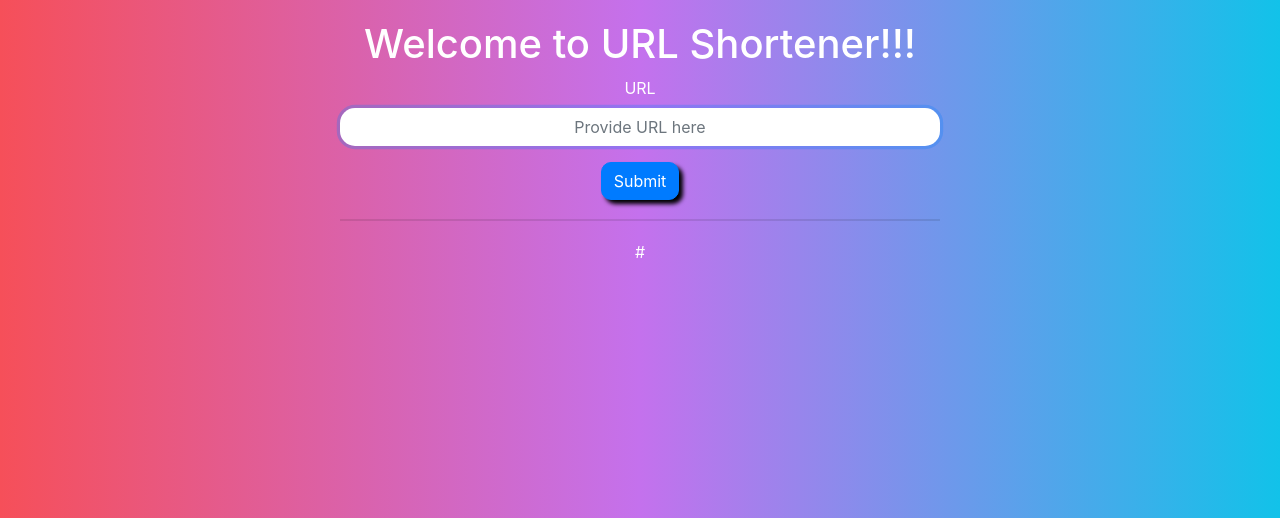
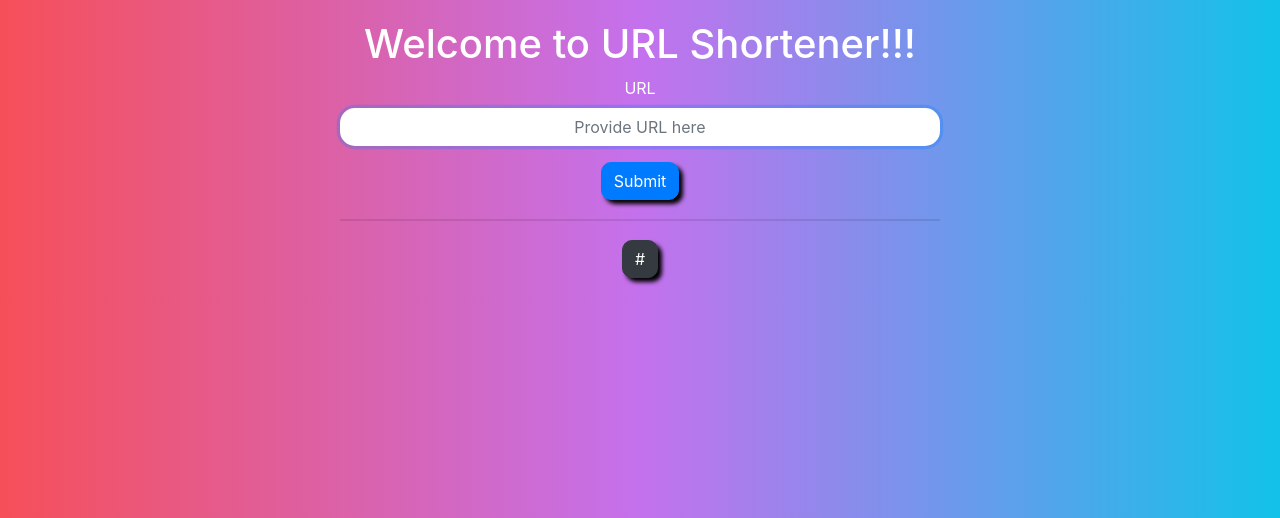
Before and after one commit to akashkhambay/coding_challenge_4, a Flask app: template templates/home.html in a window 1280 px wide. Shown: the part 56-574 px from the top of the page. Run offline with Flask 2, Linux system fonts and the light colour scheme; the template is opened without the code that fills it: most values are stand-ins (such as "Sample title", 1, 10 or a date in 2020); some libraries are stand-ins or nearby versions.

Commit message:
make shortened url clickable + app.run command

```diff
--- a/app.py
+++ b/app.py
@@ -47,10 +47,12 @@ def page_redirect(id):
         data = con.execute('SELECT old_url FROM urls WHERE id = ?', (old_id)).fetchone()
         old_url = data['old_url']
 
-
         con.commit()
         con.close()
         return redirect (old_url)
     else:
         flash('This URL is sad, it is not valid.')
         return redirect (url_for('home'))
+
+if __name__ == "__main__":
+    app.run(debug=True)
--- a/templates/home.html
+++ b/templates/home.html
@@ -17,7 +17,7 @@
 
     {% if shorterned_url %}
     <hr>
-    <span>{{ shorterned_url }}</span>
+    <a href={{shorterned_url}} target="_blank"><button class="btn btn-dark">{{ shorterned_url }}</button></a>
     <!-- IF shortened url exists will be shown under the form in a span element -->
     {% endif %}
 {% endblock %}
```
